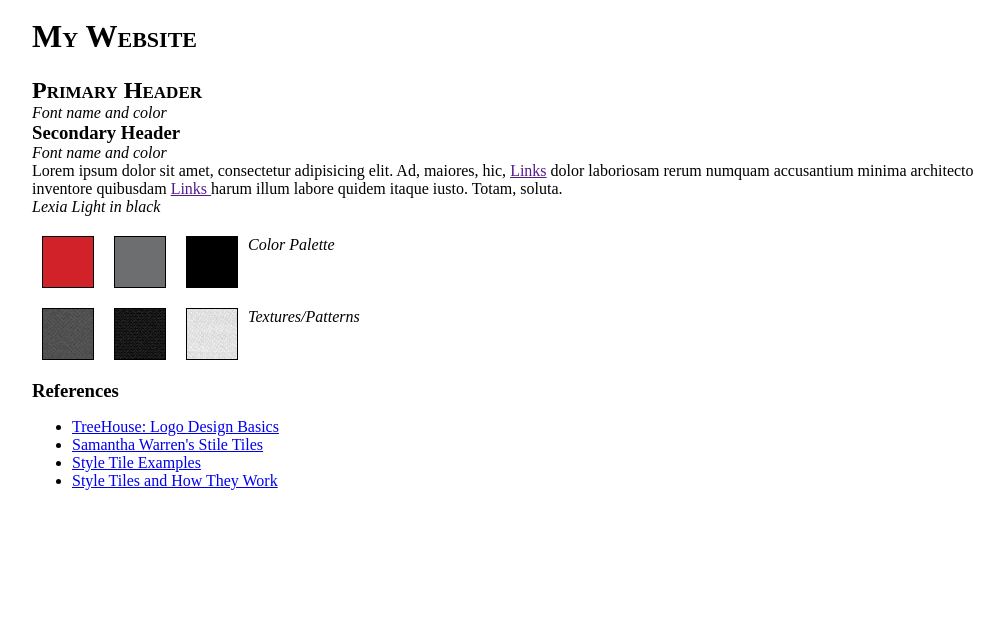
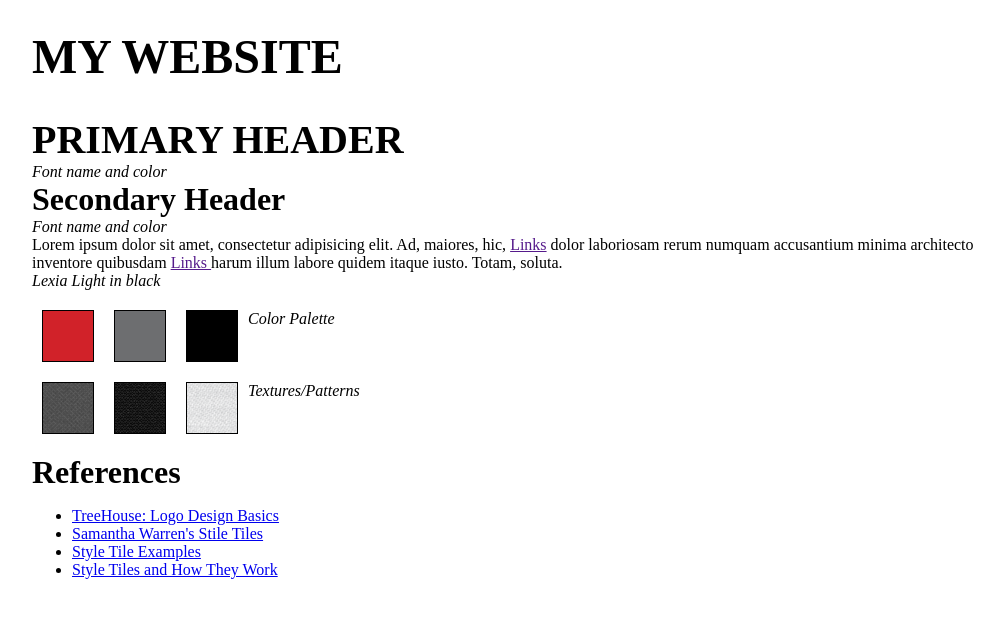
Before and after one commit to djackson13/p3-style-tile, a plain HTML site: page index.html in a window 1280 px wide. Shown: the part 91-708 px from the top of the page, without its empty margins (108-1112 px from the left). Drawn offline with Linux system fonts and the light colour scheme.

Commit message:
changed font sizes

```diff
--- a/css/styles.css
+++ b/css/styles.css
@@ -9,7 +9,15 @@ body {
 }
 h1, h2 {
 	font-family: "proxima-nova-alt-ext-cond";
-	font-variant: small-caps;
+}
+h1 {
+	font-size: 3em;
+}
+h2 {
+	font-size: 2.5em;
+}
+h3 {
+	font-size: 2em;
 }
 section {
 	margin: 20px 0;
--- a/index.html
+++ b/index.html
@@ -24,11 +24,11 @@
 
 		<section>
 
-			<h1>My Website</h1>
+			<h1>MY WEBSITE</h1>
 
 			<em></em>
 
-			<h2>Primary Header</h2>
+			<h2>PRIMARY HEADER</h2>
 			<em>Font name and color</em>
 
 			<h3>Secondary Header</h3>
```
